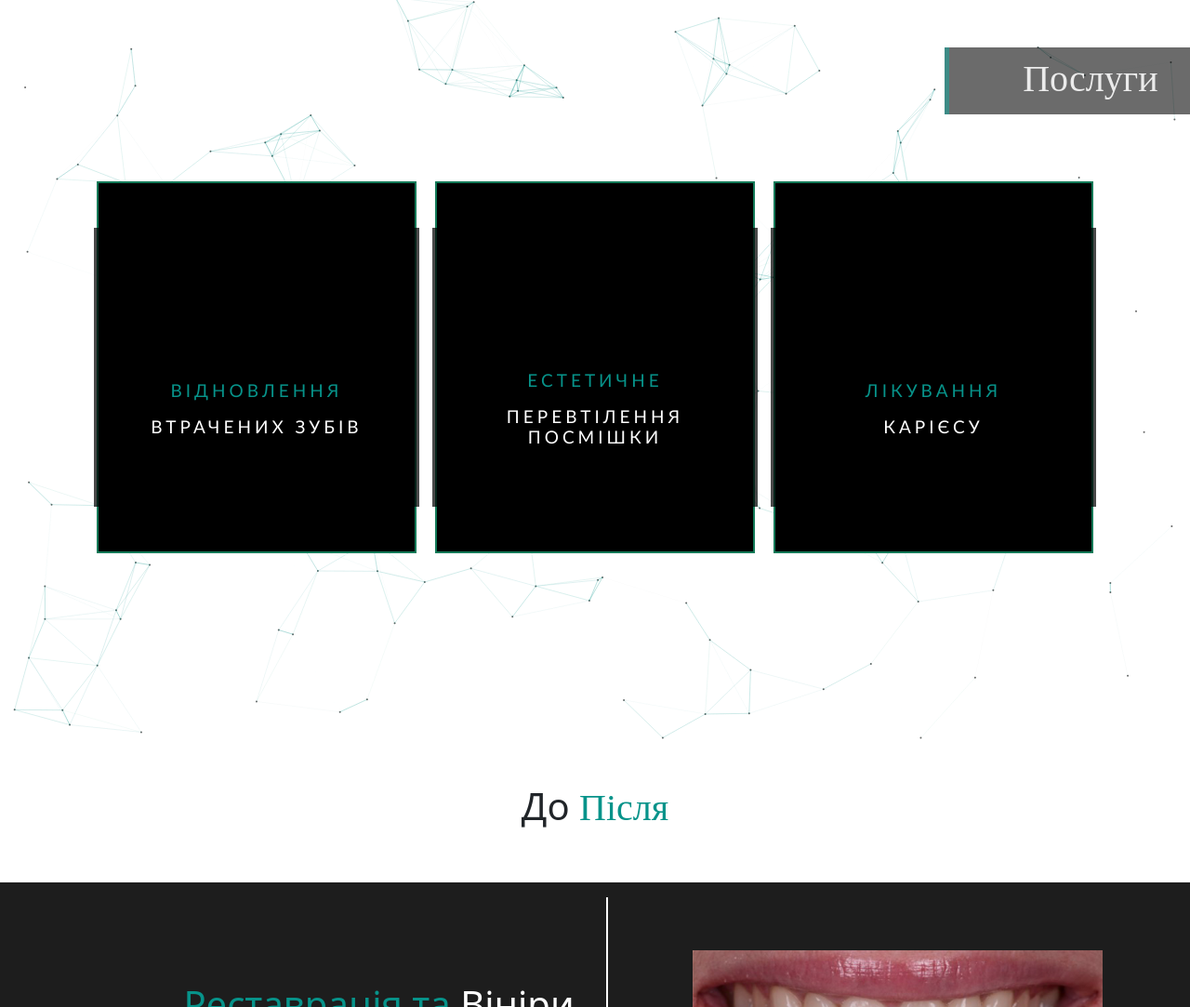
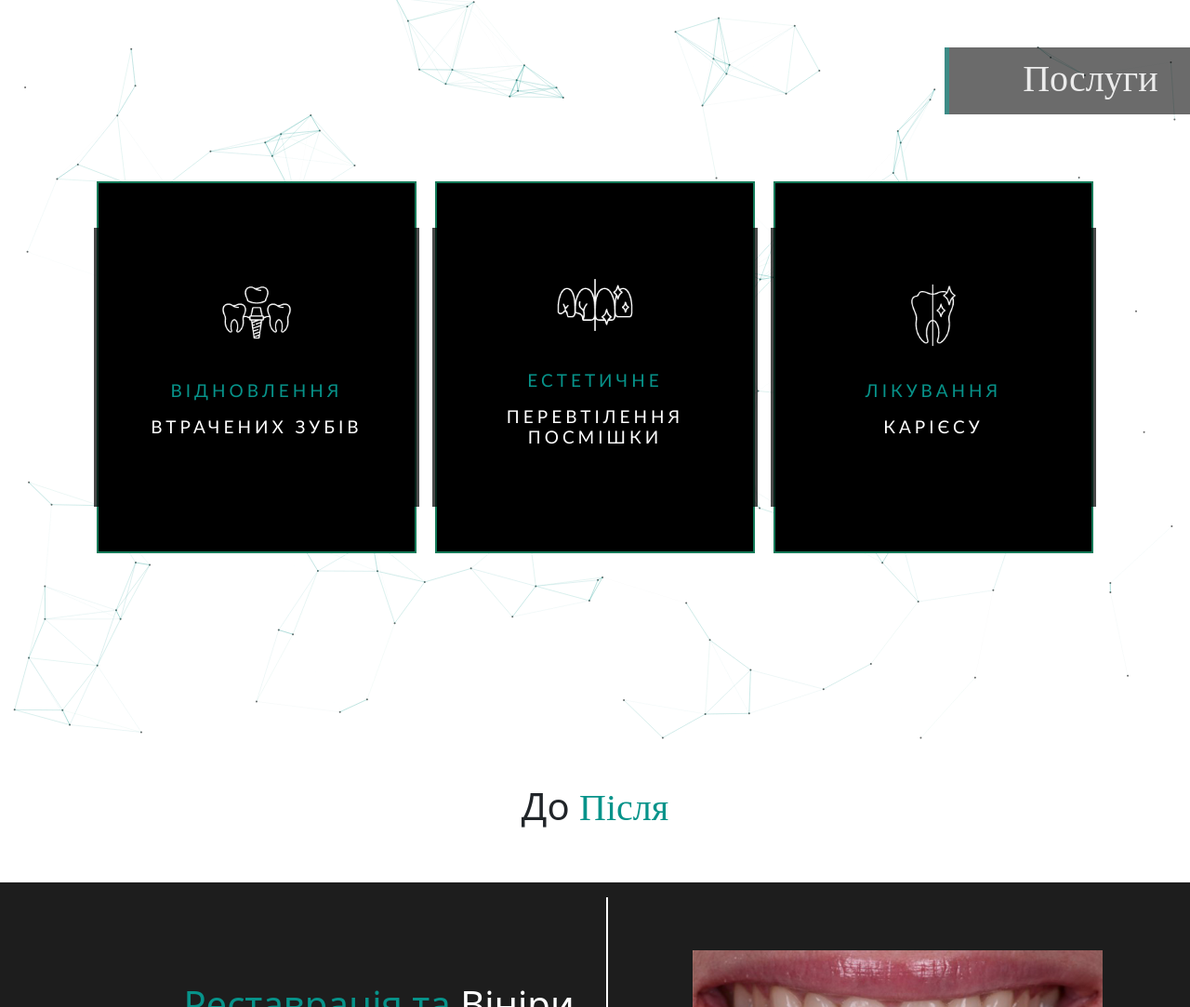
Before and after one commit to Misha-K/DR.Struk, a plain HTML site: page index.html in a window 1280 px wide. Shown: the part 1605-2688 px from the top of the page at 93% size. Drawn offline with nearby package versions, Linux system fonts and the light colour scheme; the site is published under a folder, as on GitHub Pages, so addresses that start at the root find nothing; files whose address does not match are found by name; a web font is replaced by a local one.

Commit message:
CU-master fix

```diff
--- a/index.html
+++ b/index.html
@@ -163,7 +163,7 @@
         <!-- card -->
         <div class="serv bord _anim-items">
 
-          <div class="icon"><i class="material-icons md-36"><img src="/assets/icons/dental-implant.png" alt=""></i></div>
+          <div class="icon"><i class="material-icons md-36"><img src="assets/icons/dental-implant.png" alt=""></i></div>
           <h4 class="title"><p class="gr-title">Відновлення</p> втрачених зубів</h4>
           <p class="text">- Імплантація</p>
 
@@ -172,7 +172,7 @@
         <!-- card -->
         <div class="serv bord _anim-items">
 
-          <div class="icon"><i class="material-icons md-36"><img src="/assets/icons/teeth.png" alt=""></i></div>
+          <div class="icon"><i class="material-icons md-36"><img src="assets/icons/teeth.png" alt=""></i></div>
           <h4 class="title"><p class="gr-title">Естетичне</p> перевтілення посмішки</h4>
           <p class="text">- Вініри <br>
             - Відбілювання</p>
@@ -182,7 +182,7 @@
         <!-- card -->
         <div class="serv bord _anim-items">
 
-          <div class="icon"><i class="material-icons md-36"><img src="/assets/icons/tooth.png" alt=""></i></div>
+          <div class="icon"><i class="material-icons md-36"><img src="assets/icons/tooth.png" alt=""></i></div>
           <h4 class="title"><p class="gr-title">Лікування</p> карієсу</h4>
           <p class="text">- прямі реставрації</p>
 
```
